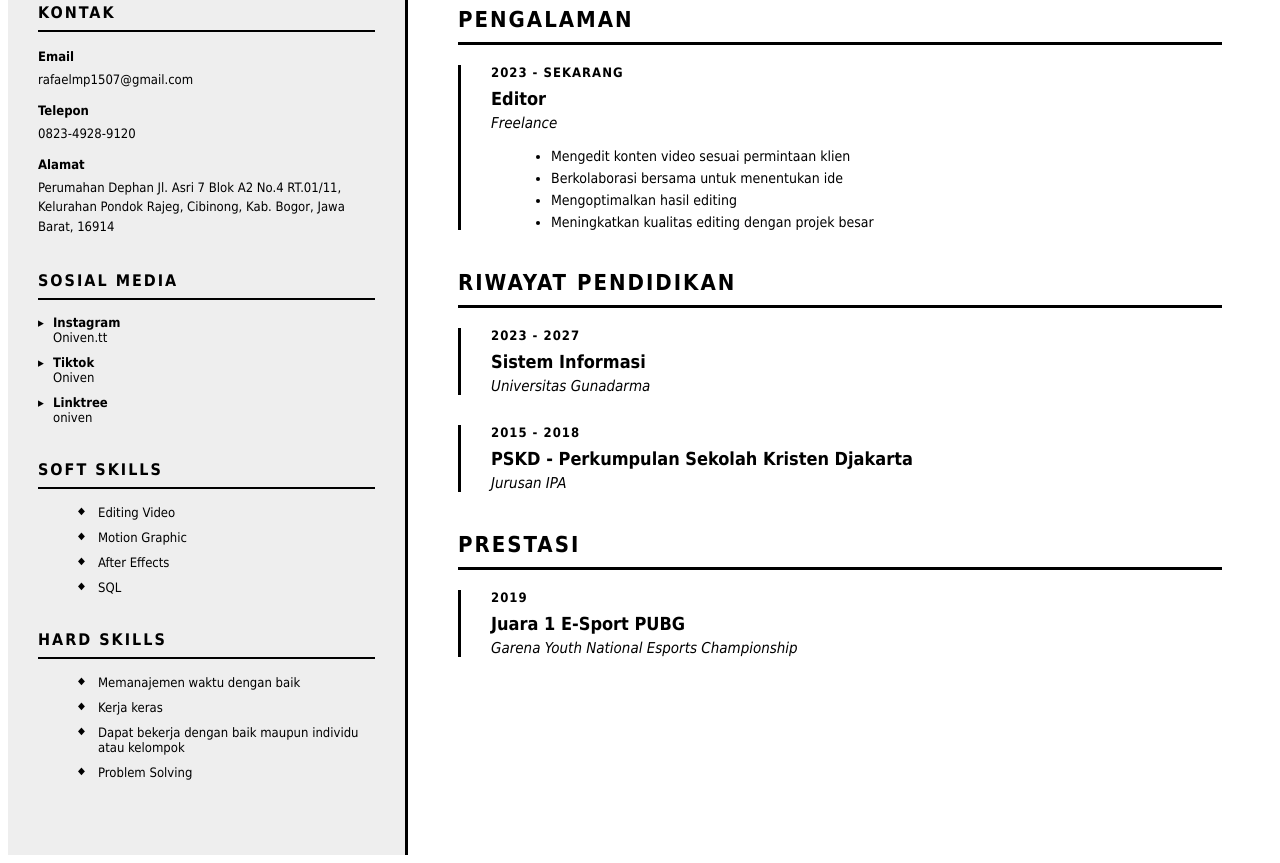
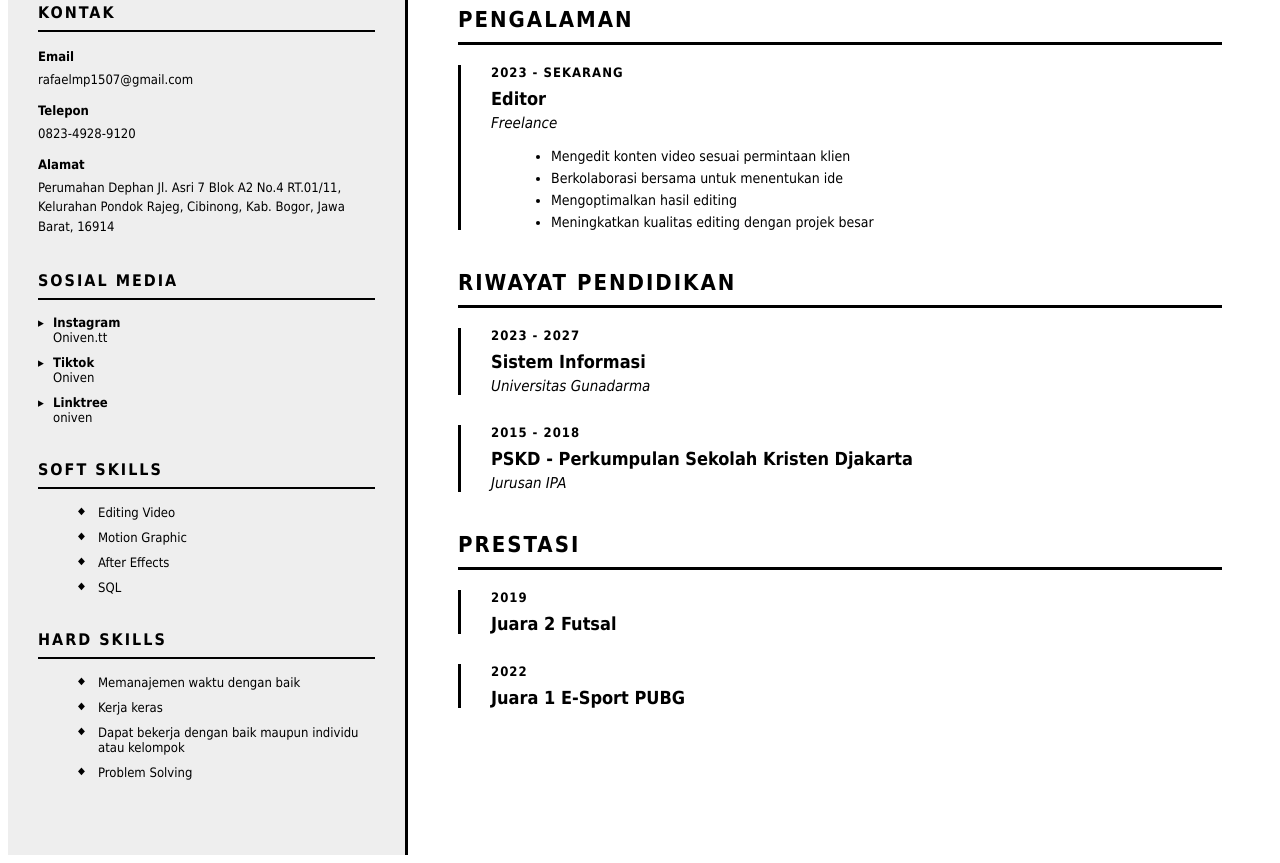
Before and after one commit to ngetehhh/PBW, a plain HTML site: page index.html in a window 1280 px wide. Shown: the part 319-1182 px from the top of the page. Drawn offline with Linux system fonts and the light colour scheme; a web font is replaced by a local one.

Commit message:
Update index.html

```diff
--- a/index.html
+++ b/index.html
@@ -126,8 +126,17 @@
 
                  <div class="timeline-item">
                     <div class="timeline-periode">2019</div>
+                    <div class="timeline-title">Juara 2 Futsal</div>
+                    <div class="timeline-subtitle"></div>
+                    <div class="timeline-desc">
+                       <p></p>
+                    </div>
+                </div>
+
+                <div class="timeline-item">
+                    <div class="timeline-periode">2022</div>
                     <div class="timeline-title">Juara 1 E-Sport PUBG</div>
-                    <div class="timeline-subtitle">Garena Youth National Esports Championship</div>
+                    <div class="timeline-subtitle"></div>
                     <div class="timeline-desc">
                        <p></p>
                     </div>
@@ -137,4 +146,5 @@
         </main>
     </div>
 </body>
+
 </html>
```
